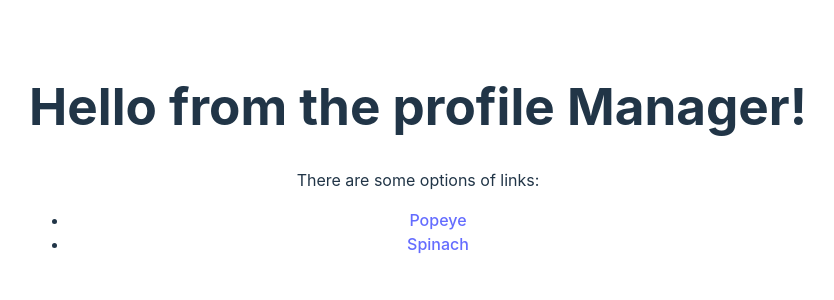
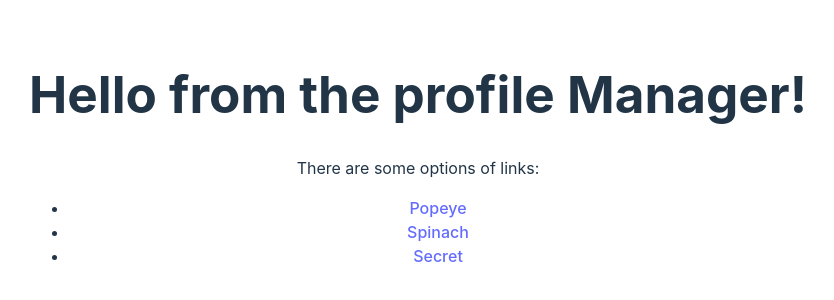
Before and after one commit to jacob-guerrero/TOP-lessons, a React (Vite) app in the folder react-router/: page /profile in a window 1280 px wide. Shown: the part 242-542 px from the top of the page, without its empty margins (222-1056 px from the left). Built offline with nearby package versions, Linux system fonts and the light colour scheme.

Commit message:
Add Navigation component example

```diff
--- a/react-router/src/components/Profile.jsx
+++ b/react-router/src/components/Profile.jsx
@@ -2,6 +2,7 @@ import { useParams } from "react-router-dom";
 import Popeye from "./Popeye";
 import Spinach from "./Spinach";
 import DefaultProfile from "./DefaultProfile";
+import SecretNavigation from "./SecretNavigation";
 
 const Profile = () => {
   const { name } = useParams();
@@ -16,6 +17,8 @@ const Profile = () => {
         <Popeye></Popeye>
       ) : name === "spinach" ? (
         <Spinach></Spinach>
+      ) : name === "secret" ? (
+        <SecretNavigation></SecretNavigation>
       ) : (
         <DefaultProfile></DefaultProfile>
       )}
--- a/react-router/src/components/ProfileManager.jsx
+++ b/react-router/src/components/ProfileManager.jsx
@@ -12,6 +12,9 @@ const ProfileManager = () => {
         <li>
           <Link to="spinach">Spinach</Link>
         </li>
+        <li>
+          <Link to="secret">Secret</Link>
+        </li>
       </ul>
     </>
   );
--- /dev/null
+++ b/react-router/src/components/SecretNavigation.jsx
@@ -0,0 +1,21 @@
+import { useState } from "react";
+import { Navigate } from "react-router-dom";
+
+const SecretNavigation = () => {
+  const [secret, setSecret] = useState(true);
+
+  const handleSecretClick = () => {
+    setSecret(false);
+  };
+
+  return (
+    <>
+      <h3>The Secret Page</h3>
+      <p>Do not show it anyone else!</p>
+      <button onClick={handleSecretClick}>I want to Share the Secret</button>
+      {!secret && <Navigate to="/" replace={true}></Navigate>}
+    </>
+  );
+};
+
+export default SecretNavigation;
```
